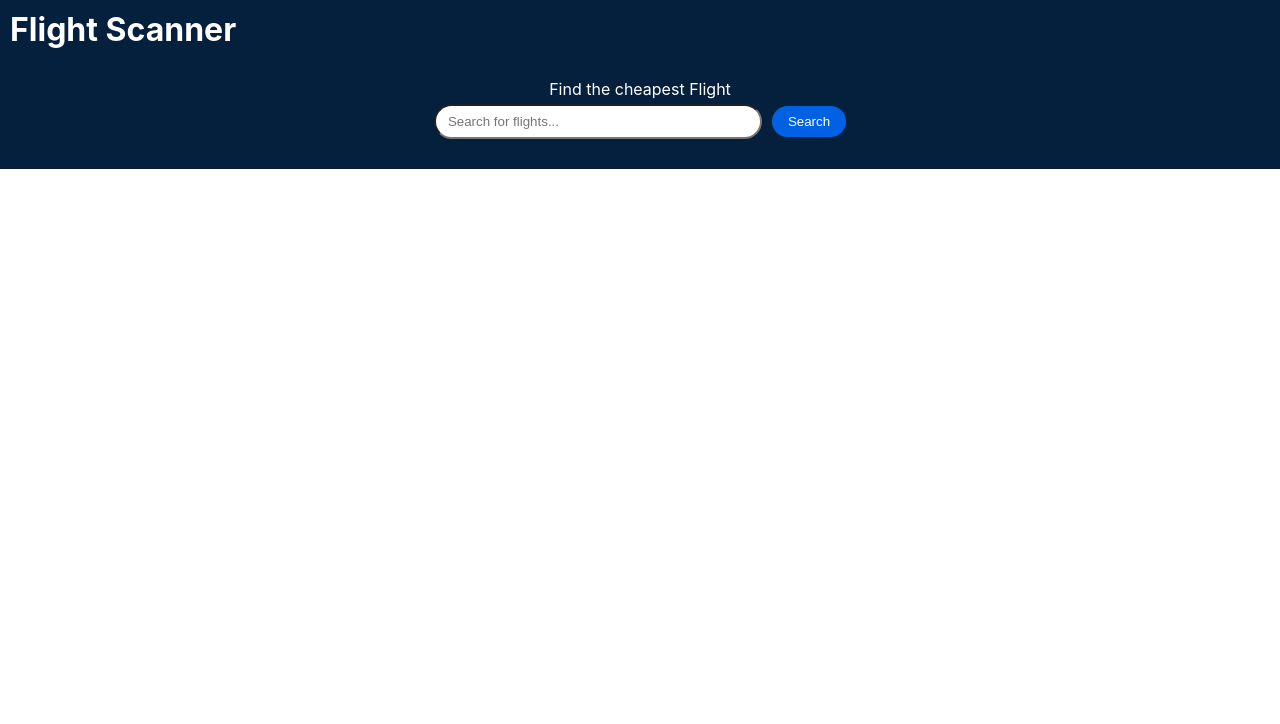
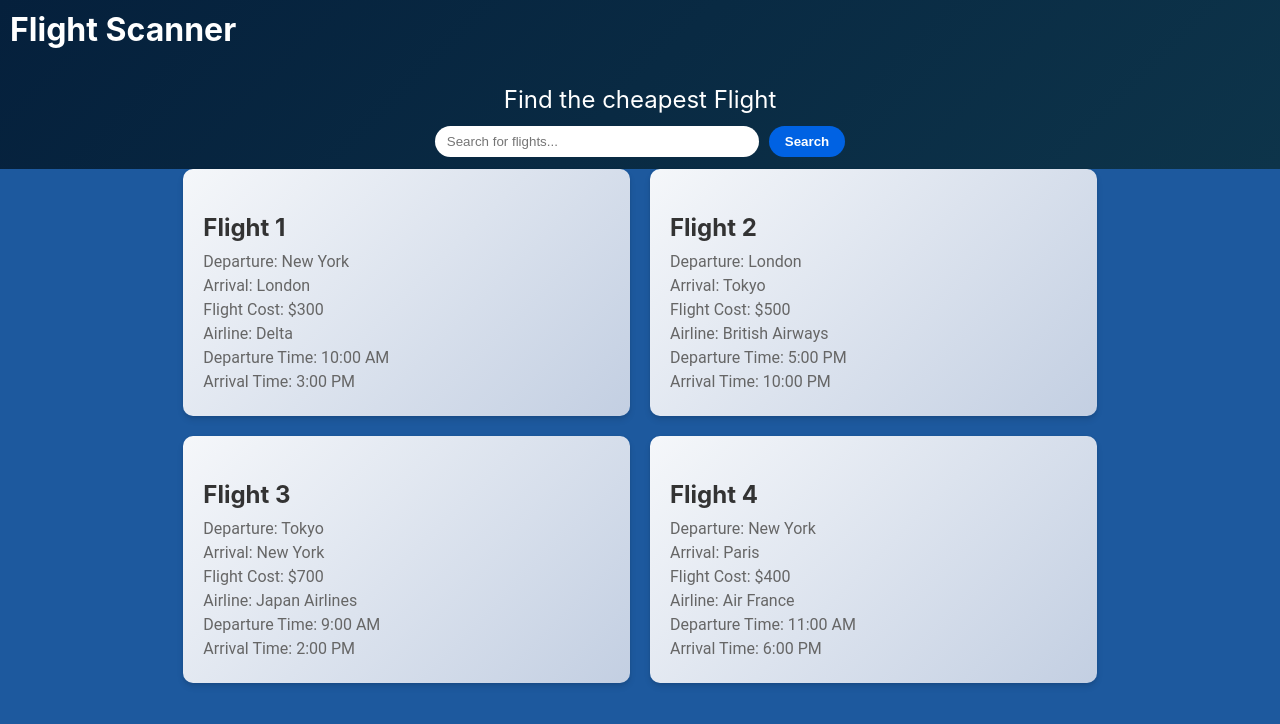
Before and after one commit to DylanMiller765/Dugong, a React (Create React App) app in the folder hackathon_website/: page / in a window 1280 px wide. Shown: the top 724 px of the page. Built offline with nearby package versions, Linux system fonts and the light colour scheme.

Commit message:
updated ui

```diff
--- a/hackathon_website/public/index.html
+++ b/hackathon_website/public/index.html
@@ -10,34 +10,12 @@
       content="Web site created using create-react-app"
     />
     <link rel="apple-touch-icon" href="%PUBLIC_URL%/logo192.png" />
-    <!--
-      manifest.json provides metadata used when your web app is installed on a
-      user's mobile device or desktop. See https://developers.google.com/web/fundamentals/web-app-manifest/
-    -->
+    <link rel="stylesheet" href="%PUBLIC_URL%/main.css"> <!-- Link your main.css file here -->
     <link rel="manifest" href="%PUBLIC_URL%/manifest.json" />
-    <!--
-      Notice the use of %PUBLIC_URL% in the tags above.
-      It will be replaced with the URL of the `public` folder during the build.
-      Only files inside the `public` folder can be referenced from the HTML.
-
-      Unlike "/favicon.ico" or "favicon.ico", "%PUBLIC_URL%/favicon.ico" will
-      work correctly both with client-side routing and a non-root public URL.
-      Learn how to configure a non-root public URL by running `npm run build`.
-    -->
     <title>React App</title>
   </head>
   <body>
     <noscript>You need to enable JavaScript to run this app.</noscript>
     <div id="root"></div>
-    <!--
-      This HTML file is a template.
-      If you open it directly in the browser, you will see an empty page.
-
-      You can add webfonts, meta tags, or analytics to this file.
-      The build step will place the bundled scripts into the <body> tag.
-
-      To begin the development, run `npm start` or `yarn start`.
-      To create a production bundle, use `npm run build` or `yarn build`.
-    -->
   </body>
 </html>
--- /dev/null
+++ b/hackathon_website/public/main.css
@@ -0,0 +1,3 @@
+body {
+    background-color: #1d599e; /* Light blue background */
+}
--- a/hackathon_website/src/App.js
+++ b/hackathon_website/src/App.js
@@ -1,12 +1,13 @@
 // App.js
 
 import React from 'react';
-import Header from './components/Header/Header'; // Updated import path
-
+import Header from './components/Header/Header';
+import FlightResults from './components/FlightResults/FlightResults';
 function App() {
   return (
     <div className="App">
       <Header />
+      <FlightResults />
       {/* Add other components and content here */}
     </div>
   );
--- /dev/null
+++ b/hackathon_website/src/components/FlightResults/FlightResults.css
@@ -0,0 +1,51 @@
+/* FlightResults.css */
+
+.flightResults {
+    display: flex;
+    flex-wrap: wrap;
+    justify-content: center; /* Center cards horizontally */
+    gap:  20px;
+
+  }
+
+  .flightResultCard {
+    background: linear-gradient(135deg, #f5f7fa  0%, #c3cfe2  100%); /* Gradient background */
+    width: calc(33.333% -  20px); /* Width for three columns */
+    padding:  20px;
+    border-radius:  10px;
+    box-shadow:  0  4px  6px rgba(0,  0,  0,  0.1),  0  1px  3px rgba(0,  0,  0,  0.08); /* Enhanced shadow */
+    transition: transform  0.3s ease-out, box-shadow  0.3s ease-out; /* Smooth transition */
+    text-decoration: none;
+  }
+
+  .flightResultCard:hover {
+    transform: translateY(-5px); /* Subtle lift on hover */
+    box-shadow:  0  10px  20px rgba(0,  0,  0,  0.2),  0  6px  6px rgba(0,  0,  0,  0.24); /* Bigger shadow on hover */
+  }
+
+  .flightResultTitle {
+    font-size:  1.5em;
+    margin-bottom:  10px;
+    color: #333; /* Dark grey color */
+    font-weight: bold; /* Bold title */
+  }
+
+  .flightInfo {
+    font-size:  1em;
+    margin:  5px  0;
+    color: #666; /* Light grey color */
+    font-family: 'Roboto', sans-serif; /* Modern sans-serif font */
+  }
+
+  /* Media queries for responsiveness */
+  @media screen and (max-width:  768px) {
+    .flightResultCard {
+      width: calc(50% -  20px); /* Two columns on smaller screens */
+    }
+  }
+
+  @media screen and (max-width:  480px) {
+    .flightResultCard {
+      width:  100%; /* Full width on very small screens */
+    }
+  }
--- /dev/null
+++ b/hackathon_website/src/components/FlightResults/FlightResults.js
@@ -0,0 +1,78 @@
+import React from 'react';
+import './FlightResults.css'; // Import the CSS file
+
+function FlightResults() {
+  return (
+    <div className="flightResults">
+      <a
+        href="https://www.google.com/flights"
+        target="_blank"
+        rel="noopener noreferrer"
+        className="flightResultCard"
+      >
+        <div className="flightResult">
+          <h3 className="flightResultTitle">Flight   1</h3>
+          <p className="flightInfo">Departure: New York</p>
+          <p className="flightInfo">Arrival: London</p>
+          <p className="flightInfo">Flight Cost: $300</p>
+          <p className="flightInfo">Airline: Delta</p>
+          <p className="flightInfo">Departure Time:   10:00 AM</p>
+          <p className="flightInfo">Arrival Time:   3:00 PM</p>
+        </div>
+      </a>
+      {/* Existing card  2 */}
+      <a
+        href="https://www.google.com/flights"
+        target="_blank"
+        rel="noopener noreferrer"
+        className="flightResultCard"
+      >
+        <div className="flightResult">
+          <h3 className="flightResultTitle">Flight   2</h3>
+          <p className="flightInfo">Departure: London</p>
+          <p className="flightInfo">Arrival: Tokyo</p>
+          <p className="flightInfo">Flight Cost: $500</p>
+          <p className="flightInfo">Airline: British Airways</p>
+          <p className="flightInfo">Departure Time:   5:00 PM</p>
+          <p className="flightInfo">Arrival Time:   10:00 PM</p>
+        </div>
+      </a>
+      {/* Existing card  3 */}
+      <a
+        href="https://www.google.com/flights"
+        target="_blank"
+        rel="noopener noreferrer"
+        className="flightResultCard"
+      >
+        <div className="flightResult">
+          <h3 className="flightResultTitle">Flight   3</h3>
+          <p className="flightInfo">Departure: Tokyo</p>
+          <p className="flightInfo">Arrival: New York</p>
+          <p className="flightInfo">Flight Cost: $700</p>
+          <p className="flightInfo">Airline: Japan Airlines</p>
+          <p className="flightInfo">Departure Time:   9:00 AM</p>
+          <p className="flightInfo">Arrival Time:   2:00 PM</p>
+        </div>
+      </a>
+      {/* New card  4 */}
+      <a
+        href="https://www.google.com/flights"
+        target="_blank"
+        rel="noopener noreferrer"
+        className="flightResultCard"
+      >
+        <div className="flightResult">
+          <h3 className="flightResultTitle">Flight   4</h3>
+          <p className="flightInfo">Departure: New York</p>
+          <p className="flightInfo">Arrival: Paris</p>
+          <p className="flightInfo">Flight Cost: $400</p>
+          <p className="flightInfo">Airline: Air France</p>
+          <p className="flightInfo">Departure Time:   11:00 AM</p>
+          <p className="flightInfo">Arrival Time:   6:00 PM</p>
+        </div>
+      </a>
+    </div>
+  );
+}
+
+export default FlightResults;
--- /dev/null
+++ b/hackathon_website/src/components/Header/Header.css
@@ -0,0 +1,60 @@
+/* HeaderStyles.css */
+
+.header {
+    background: linear-gradient(135deg, #05203C  0%, #0D344A  100%);
+    color: #fff;
+    display: flex;
+    flex-direction: column;
+    padding:  10px;
+  }
+
+  .topContainer {
+    margin-bottom:  10px;
+  }
+
+  .title {
+    margin:  0;
+    font-size:  2em;
+    font-weight: bold;
+    color: #ffffff;
+  }
+
+  .bottomContainer {
+    display: flex;
+    flex-direction: column;
+    align-items: center;
+    justify-content: center;
+    min-height:  100px;
+  }
+
+  .subtitle {
+    margin-bottom:  12px;
+    font-size:  1.5em;
+    color: #ffffff;
+  }
+
+  .searchBox {
+    display: flex;
+    align-items: center;
+    gap:  10px;
+  }
+
+  .searchInput {
+    padding:  8px  12px;
+    width:  300px;
+    border-radius:  20px;
+    border: none;
+    outline: none;
+    background-color: #ffffff;
+    color: #000;
+  }
+
+  .searchButton {
+    padding:  8px  16px;
+    background-color: #0062E3;
+    border: none;
+    color: white;
+    cursor: pointer;
+    border-radius:  20px;
+    font-weight: bold;
+  }
--- a/hackathon_website/src/components/Header/Header.js
+++ b/hackathon_website/src/components/Header/Header.js
@@ -1,72 +1,22 @@
 // Header.js
-
 import React from 'react';
+import './Header.css'// Import the CSS file
 
 function Header() {
   return (
-    <header style={headerStyle}>
-      <div style={topContainerStyle}>
-        <h1 style={titleStyle}>Flight Scanner</h1>
+    <header className="header">
+      <div className="topContainer">
+        <h1 className="title">Flight Scanner</h1>
       </div>
-      <div style={bottomContainerStyle}>
-        <p style={subtitleStyle}>Find the cheapest Flight</p>
-        <div style={searchBoxStyle}>
-          <input type="text" placeholder="Search for flights..." style={searchInputStyle} />
-          <button style={searchButtonStyle}>Search</button>
+      <div className="bottomContainer">
+        <p className="subtitle">Find the cheapest Flight</p>
+        <div className="searchBox">
+          <input type="text" placeholder="Search for flights..." className="searchInput" />
+          <button className="searchButton">Search</button>
         </div>
       </div>
     </header>
   );
 }
 
-const headerStyle = {
-  backgroundColor: '#05203C',
-  color: '#fff',
-  display: 'flex',
-  flexDirection: 'column',
-  padding: '10px',
-};
-
-const topContainerStyle = {
-  marginBottom: '10px', // Add some space between top and bottom containers
-};
-
-const titleStyle = {
-  margin: 0, // Remove default margin for <h1>
-};
-
-const bottomContainerStyle = {
-  display: 'flex',
-  flexDirection: 'column',
-  alignItems: 'center', // Align items to the center
-  justifyContent: 'center', // Center items horizontally
-  minHeight: '100px', // Ensure there's some height for vertical centering
-};
-
-const subtitleStyle = {
-  margin: 0, // Remove default margin for <p>
-  marginBottom: '5px', // Add some space between title and subtitle
-};
-
-const searchBoxStyle = {
-  display: 'flex',
-  alignItems: 'center',
-};
-
-const searchInputStyle = {
-  marginRight: '10px',
-  padding: '8px 12px', // Increased padding
-  width: '300px', // Increased width of the input
-  borderRadius: '20px', // Rounded search box
-};
-
-const searchButtonStyle = {
-  padding: '8px 16px', // Increased padding
-  backgroundColor: '#0062E3',
-  border: 'none',
-  color: 'white',
-  cursor: 'pointer',
-  borderRadius: '20px', // Rounded search button
-};
-
 export default Header;
```
